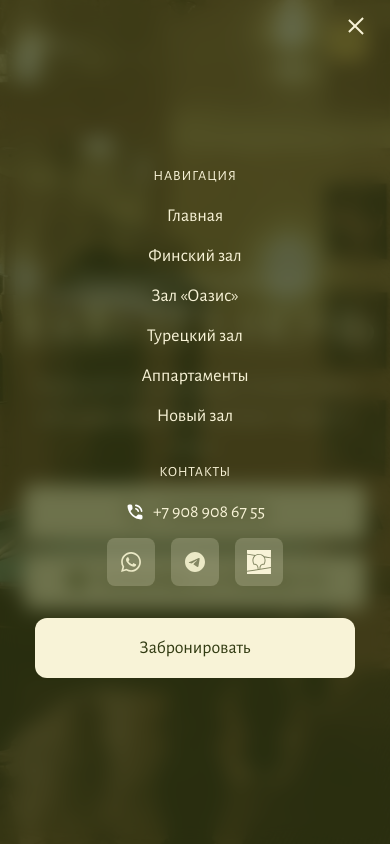
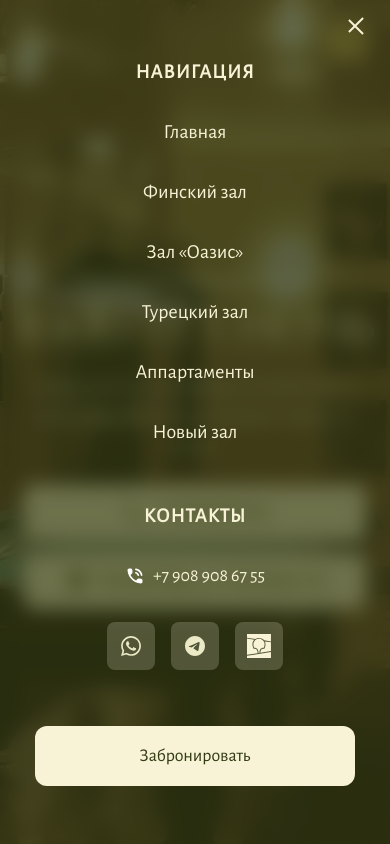
Before and after one commit to Purks1337/sasauni, a Next.js app: page / in a window 390 px wide. Both pictures are taken after a click on the button "Открыть меню". Shown: the top 844 px of the page. Built offline with nearby package versions, Linux system fonts and the light colour scheme.

Commit message:
Шрифт в мобильном меню больше

```diff
--- a/src/widgets/header/ui/mobile-menu.tsx
+++ b/src/widgets/header/ui/mobile-menu.tsx
@@ -28,7 +28,7 @@ export function MobileMenu() {
 
       {mounted && isMenuOpen && createPortal(
         <div className="lg:hidden fixed inset-0 z-[110] bg-[rgba(50,59,18,0.7)] backdrop-blur-[10px] flex items-center justify-center p-4">
-          <div className="flex flex-col items-center justify-center gap-8 sm:gap-10 w-full max-w-md">
+          <div className="flex flex-col items-center justify-center gap-14 sm:gap-10 w-full max-w-md">
             {/* Close button */}
             <button
               type="button"
@@ -41,22 +41,22 @@ export function MobileMenu() {
             </button>
 
             {/* Navigation */}
-            <div className="flex flex-col items-center gap-4 sm:gap-5">
-              <p className="text-[#F8F3D7] text-sm font-medium uppercase tracking-wider">Навигация</p>
-              <div className="flex flex-col items-center gap-3 sm:gap-4">
-                <Link href="/" className="text-[#F8F3D7] text-lg sm:text-xl hover:text-[color:var(--accent)] transition-colors" onClick={closeMenu}>Главная</Link>
-                <Link href="/rooms/fin" className="text-[#F8F3D7] text-lg sm:text-xl hover:text-[color:var(--accent)] transition-colors" onClick={closeMenu}>Финский зал</Link>
-                <Link href="/rooms/fin-small" className="text-[#F8F3D7] text-lg sm:text-xl hover:text-[color:var(--accent)] transition-colors" onClick={closeMenu}>Зал «Оазис»</Link>
-                <Link href="/rooms/turkey" className="text-[#F8F3D7] text-lg sm:text-xl hover:text-[color:var(--accent)] transition-colors" onClick={closeMenu}>Турецкий зал</Link>
-                <Link href="/rooms/apps" className="text-[#F8F3D7] text-lg sm:text-xl hover:text-[color:var(--accent)] transition-colors" onClick={closeMenu}>Аппартаменты</Link>
-                <Link href="/rooms/new-hall" className="text-[#F8F3D7] text-lg sm:text-xl hover:text-[color:var(--accent)] transition-colors" onClick={closeMenu}>Новый зал</Link>
+            <div className="flex flex-col items-center gap-8">
+              <p className="text-[#F8F3D7] text-xl font-bold uppercase tracking-wider">Навигация</p>
+              <div className="flex flex-col items-center gap-8">
+                <Link href="/" className="text-[#F8F3D7] text-xl sm:text-xl hover:text-[color:var(--accent)] transition-colors" onClick={closeMenu}>Главная</Link>
+                <Link href="/rooms/fin" className="text-[#F8F3D7] text-xl sm:text-xl hover:text-[color:var(--accent)] transition-colors" onClick={closeMenu}>Финский зал</Link>
+                <Link href="/rooms/fin-small" className="text-[#F8F3D7] text-xl sm:text-xl hover:text-[color:var(--accent)] transition-colors" onClick={closeMenu}>Зал «Оазис»</Link>
+                <Link href="/rooms/turkey" className="text-[#F8F3D7] text-xl sm:text-xl hover:text-[color:var(--accent)] transition-colors" onClick={closeMenu}>Турецкий зал</Link>
+                <Link href="/rooms/apps" className="text-[#F8F3D7] text-xl sm:text-xl hover:text-[color:var(--accent)] transition-colors" onClick={closeMenu}>Аппартаменты</Link>
+                <Link href="/rooms/new-hall" className="text-[#F8F3D7] text-xl sm:text-xl hover:text-[color:var(--accent)] transition-colors" onClick={closeMenu}>Новый зал</Link>
               </div>
             </div>
 
             {/* Contacts */}
-            <div className="flex flex-col items-center gap-4 sm:gap-5">
-              <p className="text-[#F8F3D7] text-sm font-medium uppercase tracking-wider">Контакты</p>
-              <div className="flex flex-col items-center gap-3 sm:gap-4">
+            <div className="flex flex-col items-center gap-8">
+              <p className="text-[#F8F3D7] text-xl font-bold uppercase tracking-wider">Контакты</p>
+              <div className="flex flex-col items-center gap-8">
                 <a href="tel:+79089086755" className="flex items-center gap-2 text-[#F8F3D7] text-lg sm:text-xl hover:text-[color:var(--accent)] transition-colors" onClick={closeMenu}>
                   <Image src="/images/phone-icon.svg" alt="Phone" width={20} height={20} className="filter brightness-0 invert" />
                   <span>+7 908 908 67 55</span>
```
